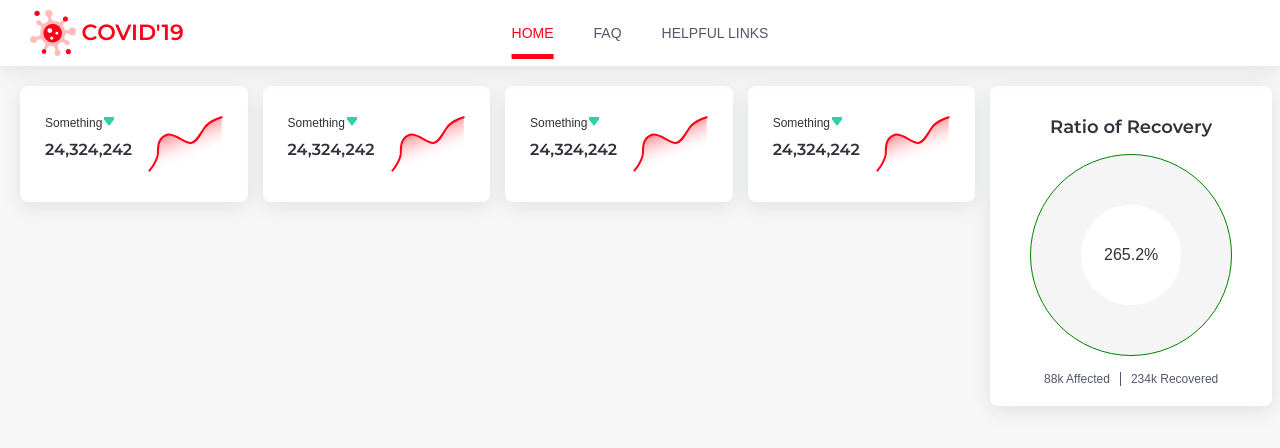
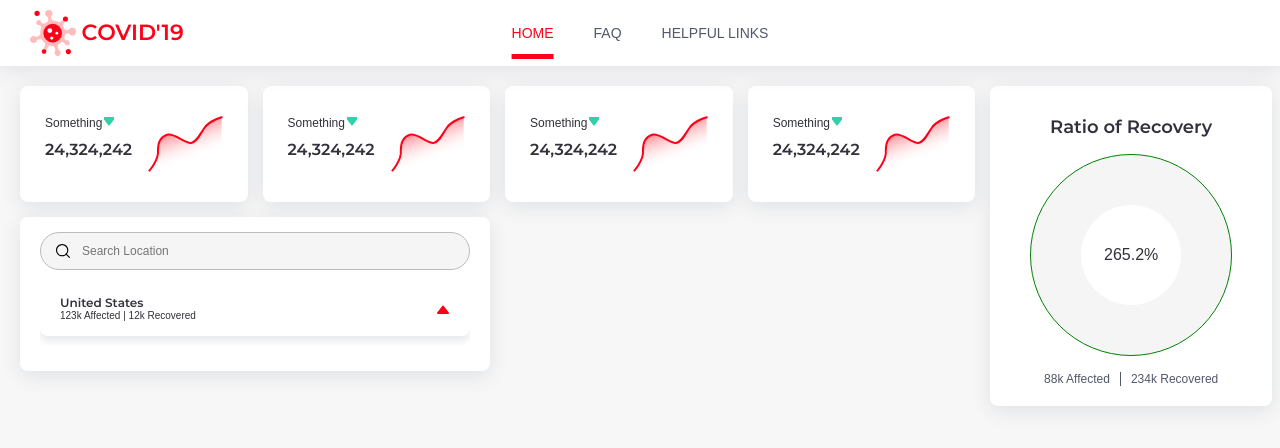
Before and after one commit to NileshOfficial/COVID-Dashboard, an Angular app: page / in a window 1280 px wide. Shown: the top 448 px of the page. Built offline with nearby package versions, Linux system fonts and the light colour scheme; a web font is replaced by a local one.

Commit message:
country wise records layout complete

```diff
--- a/src/app/home/country-wise-records/country-wise-records.component.css
+++ b/src/app/home/country-wise-records/country-wise-records.component.css
@@ -0,0 +1,78 @@
+.card {
+    background-color: #FFF;
+    box-sizing: border-box;
+    color: #30313A;
+    padding: 1.5rem 2rem;
+    box-shadow: 0px 5px 20px #1425401A;
+    border-radius: 8px;
+}
+
+.search {
+    display: inline-block;
+    box-sizing: border-box;
+    border: 1px solid #bcbcbc;
+    background-color: #F5F5F5;
+    padding: 1rem;
+    border-radius: 4rem;
+    text-align: left;
+    width: 100%;
+}
+
+.search > img {
+    display: inline-block;
+    margin-bottom: -3px;
+    margin-left: 0.5rem;
+    margin-right: 1rem;
+    height: 14px;
+    width: 14px;
+}
+
+.search > input[type="text"] {
+    background-color: #F5F5F5;
+    border: none;
+    font-size: 1.2rem;
+    font-weight: 500;
+    width: calc(100% - 40px);
+}
+
+.countryData {
+    list-style: none;
+    padding: 0;
+    max-height: 400px;
+    overflow-y: scroll;
+}
+
+.countryData .card {
+    margin-bottom: 1rem;
+    box-shadow: 0px 5px 7px #1425401A;
+}
+
+.countryData .card .countryStats span:first-child {
+    display: inline-block;
+    justify-content: space-between;
+    position: relative;
+    font-size: 1.2rem;
+    font-weight: 600;
+    width: 100%;
+}
+
+.rise::after {
+    display: inline-block;
+    content: url('../../../assets/images/Up-1.svg');
+    position: absolute;
+    right: 0;
+    bottom: -0.7rem;
+ }
+
+.decline::after {
+    display: inline-block;
+    content: url('../../../assets/images/Down-2.svg');
+    position: absolute;
+    right: 0;
+    bottom: -0.7rem;
+}
+
+.countryData .card .countryStats span:last-child {
+    font-size: 1.2rem;
+    font-size: 1rem;
+}
--- a/src/app/home/country-wise-records/country-wise-records.component.html
+++ b/src/app/home/country-wise-records/country-wise-records.component.html
@@ -1 +1,14 @@
-<p>country-wise-records works!</p>
+<div class="card">
+    <span class="search">
+        <img src="../../../assets/images/search.svg" alt="">
+        <input type="text" placeholder="Search Location">
+    </span>
+    <ul class="countryData">
+        <li class="card">
+            <div class="countryStats">
+                <span class="rise">United States</span>
+                <span>{{123213 | numberFormat:"k"}} Affected | {{12323 | numberFormat:"k"}} Recovered</span>
+            </div>
+        </li>
+    </ul>
+</div>
--- a/src/app/home/home.component.html
+++ b/src/app/home/home.component.html
@@ -3,5 +3,6 @@
     <covid-case-count style="grid-column: 2; grid-row: 1;" heading="something" [count]="24324242" [rise]="false"></covid-case-count>
     <covid-case-count style="grid-column: 3; grid-row: 1;" heading="something" [count]="24324242" [rise]="false"></covid-case-count>
     <covid-case-count style="grid-column: 4; grid-row: 1;" heading="something" [count]="24324242" [rise]="false"></covid-case-count>
-    <covid-recovery-tracker style="grid-column-start: 5; grid-row-start: 1; grid-row-end: 2; " [affectedCount]="88324" [recoveredCount]="234234"></covid-recovery-tracker>
+    <covid-recovery-tracker style="grid-column-start: 5; grid-row-start: 1; grid-row-start: 1; grid-row-end: 3; " [affectedCount]="88324" [recoveredCount]="234234"></covid-recovery-tracker>
+    <covid-country-wise-records style="grid-column-start: 1; grid-column-end: 3; grid-row-start: 2; grid-row-end: 4;"></covid-country-wise-records>
 </div>
```
